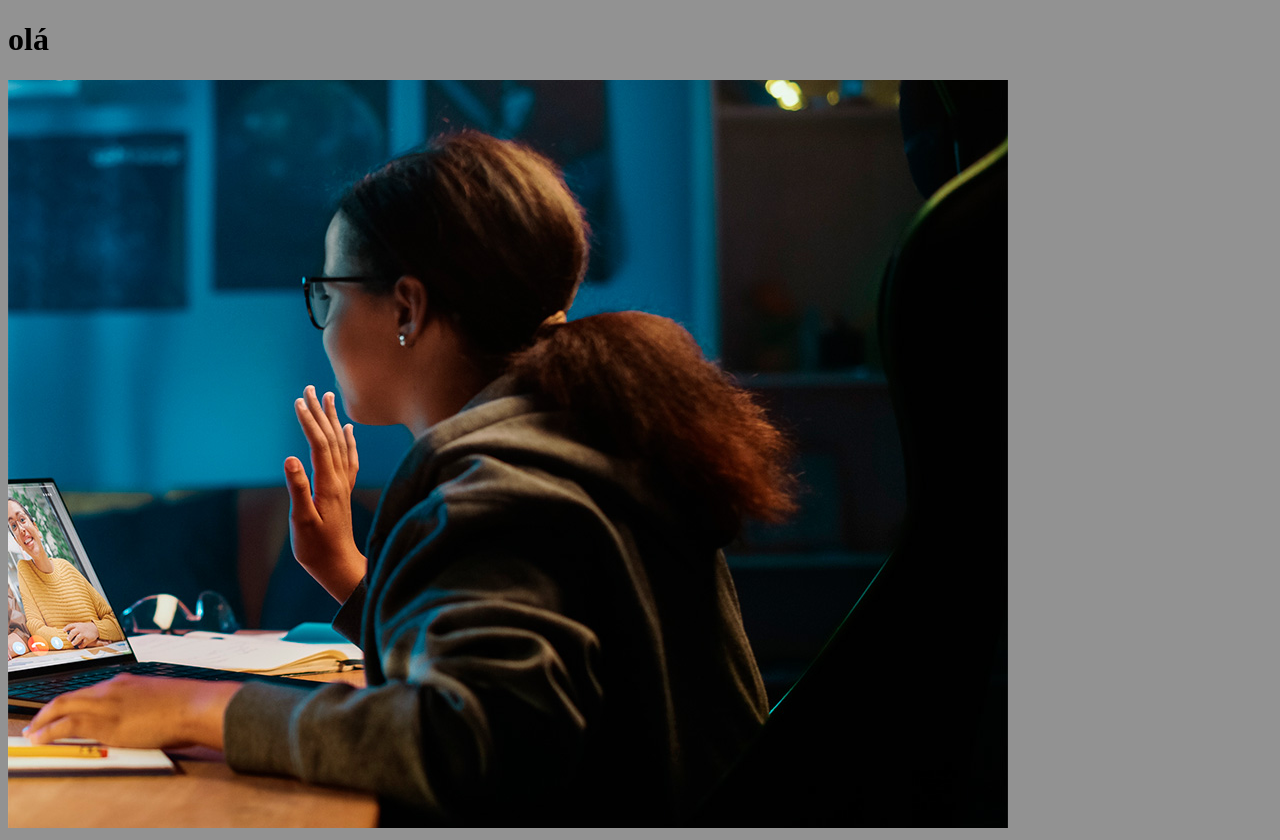
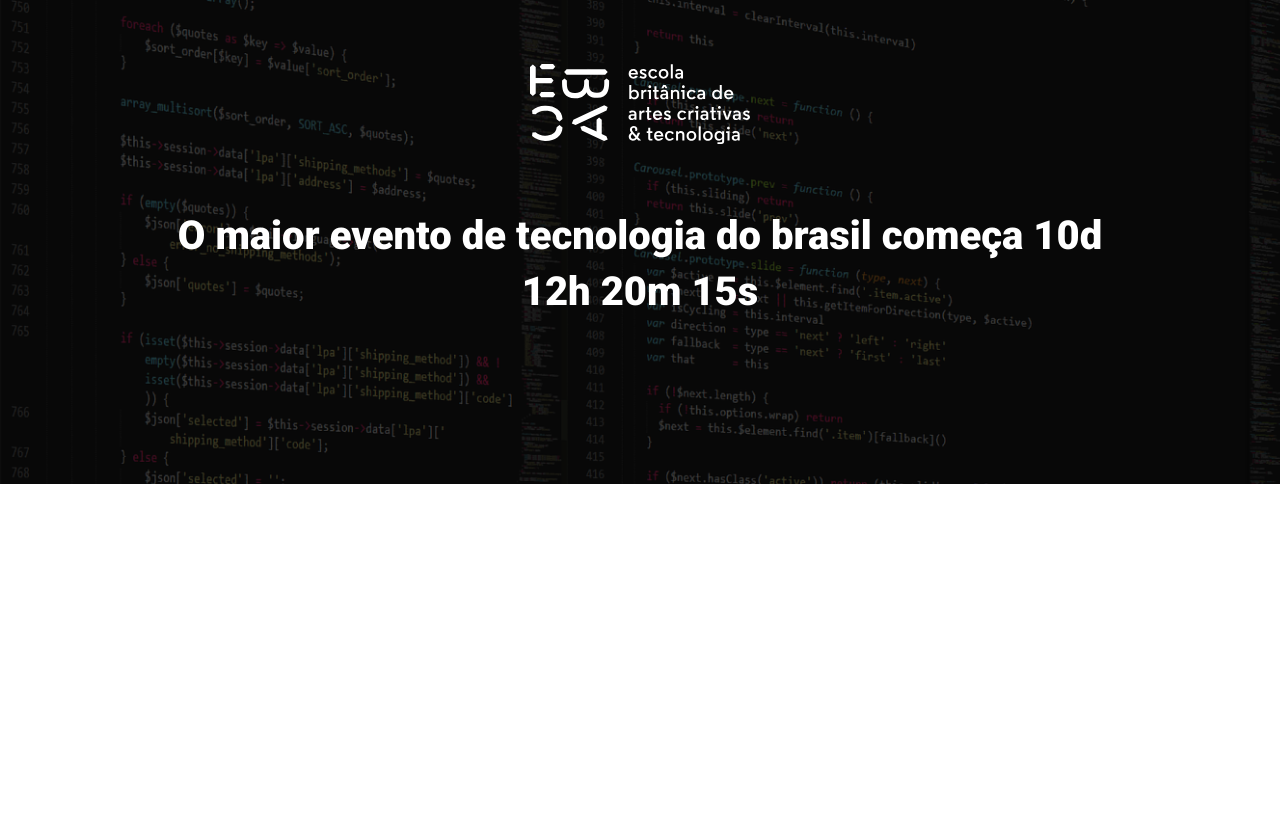
Before and after one commit to rphaell/copa-do-mundo, a website built with Parcel: page src/index.html in a window 1280 px wide. After the commit the page ends 800 px from the top, so only its background shows below. Built offline with nearby package versions, Linux system fonts and the light colour scheme.

Commit message:
criando o hero

```diff
--- a/src/index.html
+++ b/src/index.html
@@ -4,11 +4,25 @@
     <meta charset="UTF-8">
     <meta name="viewport" content="width=device-width, initial-scale=1.0">
     <title>Document</title>
+    <link rel="preconnect" href="https://fonts.googleapis.com">
+    <link rel="preconnect" href="https://fonts.gstatic.com" crossorigin>
+    <link href="https://fonts.googleapis.com/css2?family=Roboto:ital,wght@0,100;0,300;0,400;0,500;0,700;0,900;1,100;1,300;1,400;1,500;1,700;1,900&display=swap" rel="stylesheet">
     <link rel="stylesheet" href="styles/main.scss">
 </head>
 <body>
-    <h1>olá</h1>
-    <img src="./images/backend.png" alt="">
+    <header class="hero">
+        <div class="container">
+            <img class="hero__logo" src="./images/ebac_logo.svg" alt="">
+            <p class="hero__text">
+                O maior evento de tecnologia do brasil começa 10d 12h 20m 15s
+            </p>
+        </div>
+    </header>
+
+
+
+
+
     <script src="scripts/main.js"></script>
 </body>
 </html>
--- /dev/null
+++ b/src/styles/_hero.scss
@@ -0,0 +1,51 @@
+.hero {
+    padding-top: 64px ;
+    padding-bottom: 100px ;
+    background-image: url(../images/fundo.png);
+    background-repeat: no-repeat;
+    background-size: cover;
+    position: relative;
+
+    .container {
+        position: relative;
+    }
+
+    &::before {
+        position: absolute;
+        top: 0;
+        left: 0;
+        width: 100%;
+        height: 100%;
+        background-color: black;
+        content: '';
+        opacity: 0.7;
+    }
+
+    &__text {
+        margin-top: 64px;
+        margin-bottom: 64px;
+        font-size: 40px;
+        line-height: 56px;
+        font-weight: 800;
+        text-align: center;
+    }
+
+    &__logo {
+        margin:0 auto;
+        height: 80px;
+        display: block;
+    }
+
+    @media (max-width:640px) {
+        padding: 40px 0;
+        &__logo {
+            height:40px;
+        }
+
+        &__text {
+            font-size:22px;
+            line-height: 24px;
+            margin: 24px 0;
+        }
+    }
+}
--- a/src/styles/main.scss
+++ b/src/styles/main.scss
@@ -1,3 +1,23 @@
-body {
-    background-color: rgb(146, 146, 146);
+@use 'hero';
+
+* {
+    margin: 0;
+    padding: 0;
+    box-sizing: border-box;
+    font-family: Roboto, sans-serif;
+    color: #fff;
 }
+
+.container {
+    max-width: 960px;
+    width: 100%;
+    margin: 0 auto;
+
+    @media (max-width:640px) {
+        max-width: 80%;
+    }
+
+    @media (max-width:1024px) {
+        max-width: 90%;
+    }
+}
```
